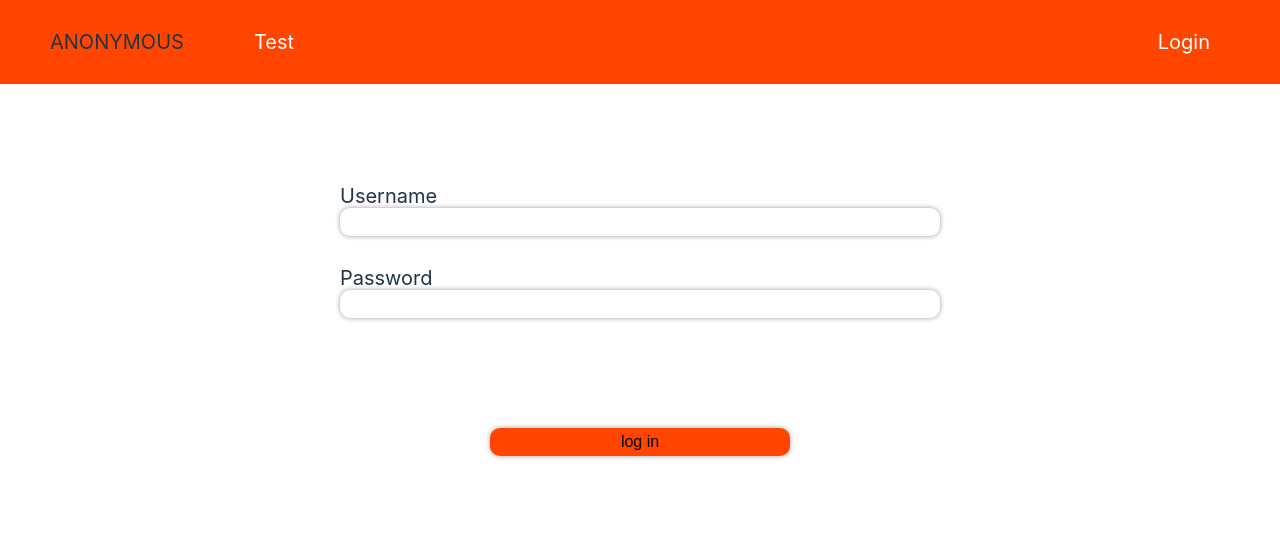
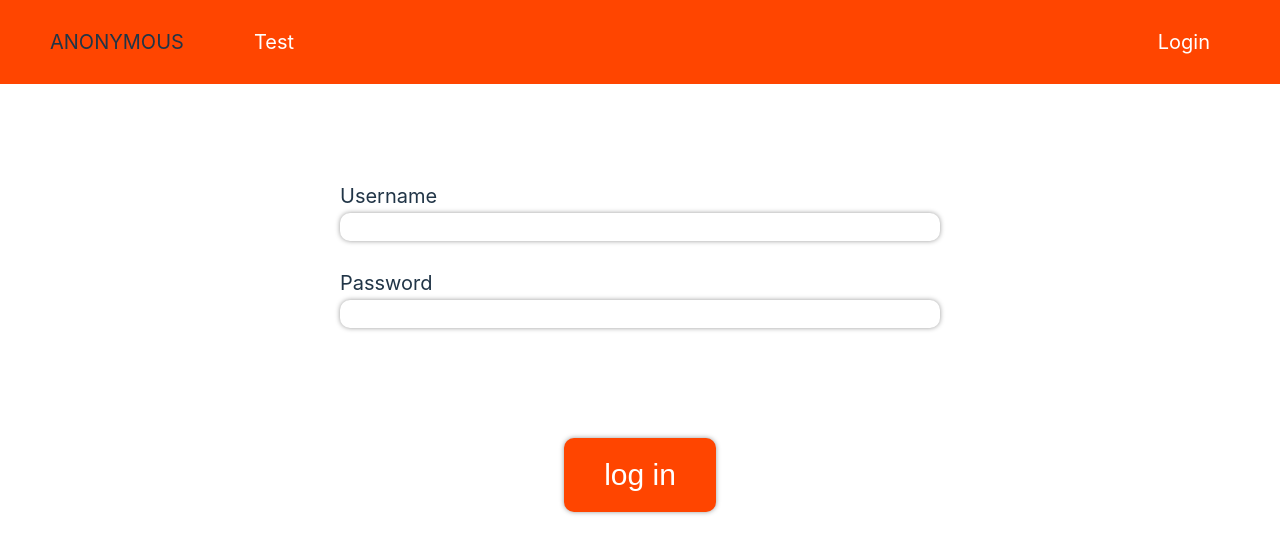
Before and after one commit to Cyfroni/Quiz-app, a React (Vite) app: page /login in a window 1280 px wide. Shown: the top 554 px of the page. Built offline with nearby package versions, Linux system fonts and the light colour scheme; no server answers.

Commit message:
styling, refactor

```diff
--- a/src/Root.jsx
+++ b/src/Root.jsx
@@ -24,12 +24,13 @@ const MainNavStyled = styled.nav`
 
     li {
       padding: 1rem 2rem;
+      transition: all 0.3s;
       &:last-child {
         margin-left: auto;
       }
       &:hover {
-        background-color: yellowgreen;
-        color: black;
+        background-color: orange;
+        color: #333;
       }
     }
 
--- a/src/common/Button.jsx
+++ b/src/common/Button.jsx
@@ -2,10 +2,11 @@ import React from "react";
 import styled from "styled-components";
 
 const ButtonStyled = styled.button`
-  font-size: 1.6rem;
-  padding: 0.5rem 1rem;
+  padding: ${({ size }) => (size === "big" ? "2rem 4rem" : "0.5rem 1rem")};
+  font-size: ${({ size }) => (size === "big" ? "3rem" : "1.6rem")};
   border-radius: 10px;
-  background-color: orangered;
+  background-color: ${({ primary }) => (primary ? "orangered" : "white")};
+  color: ${({ primary }) => (primary ? "white" : "orangered")};
   border: none;
   box-shadow: 0 0 5px #999;
   transition: all 0.3s;
@@ -13,10 +14,12 @@ const ButtonStyled = styled.button`
 
   &:hover {
     background-color: orange;
+    color: #333;
   }
 
   &[disabled] {
-    background-color: brown;
+    background-color: #ddd;
+    color: #333;
     cursor: initial;
   }
 `;
--- /dev/null
+++ b/src/common/CheckBox.jsx
@@ -0,0 +1,8 @@
+import React from "react";
+import styled from "styled-components";
+
+const CheckBoxStyled = styled.input``;
+
+export default function CheckBox(props) {
+  return <CheckBoxStyled type="checkbox" {...props} />;
+}
--- /dev/null
+++ b/src/common/Input.jsx
@@ -0,0 +1,14 @@
+import React from "react";
+import styled from "styled-components";
+
+const InputStyled = styled.input`
+  font-size: 1.6rem;
+  padding: 0.5rem;
+  border-radius: 10px;
+  border: none;
+  box-shadow: 0 0 5px #999;
+`;
+
+export default function Input(props) {
+  return <InputStyled type={props.type || "text"} />;
+}
--- a/src/common/InputGroup.jsx
+++ /dev/null
@@ -1,28 +0,0 @@
-import React from "react";
-import styled from "styled-components";
-
-const InputGroupStyled = styled.div`
-  display: flex;
-  flex-direction: column;
-
-  label {
-    font-size: 2rem;
-  }
-
-  input {
-    font-size: 1.6rem;
-    padding: 0.5rem;
-    border-radius: 10px;
-    border: none;
-    box-shadow: 0 0 5px #999;
-  }
-`;
-
-export default function InputGroup({ value, onChange, label }) {
-  return (
-    <InputGroupStyled>
-      <label htmlFor={label}>{label}</label>
-      <input id={label} type="text" value={value} onChange={onChange} />
-    </InputGroupStyled>
-  );
-}
--- /dev/null
+++ b/src/common/TextArea.jsx
@@ -0,0 +1,9 @@
+import styled from "styled-components";
+
+const TextAreaStyled = styled.textarea`
+  font-size: 1.6rem;
+  padding: 0.5rem;
+  border-radius: 10px;
+`;
+
+export default TextAreaStyled;
--- a/src/pages/AddQuestion.jsx
+++ b/src/pages/AddQuestion.jsx
@@ -2,6 +2,25 @@ import { getDatabase, push, ref, set } from "firebase/database";
 import React, { useState } from "react";
 import styled from "styled-components";
 import Button from "../common/Button";
+import CheckBox from "../common/CheckBox";
+import TextArea from "../common/TextArea";
+
+const InputGroupStyled = styled.div`
+  display: flex;
+  flex-direction: column;
+
+  label {
+    font-size: 2rem;
+    margin-bottom: 5px;
+  }
+
+  > div {
+    display: flex;
+    textarea {
+      flex: 1;
+    }
+  }
+`;
 
 const AddQuestionStyled = styled.section`
   display: flex;
@@ -13,20 +32,10 @@ const AddQuestionStyled = styled.section`
   max-width: 60rem;
 
   font-size: 2rem;
+`;
 
-  > div > div {
-    display: flex;
-    textarea {
-      font-size: 1.6rem;
-      padding: 0.5rem;
-      border-radius: 10px;
-      flex: 1;
-    }
-  }
-
-  button {
-    align-self: flex-start;
-  }
+const AddQuestionButton = styled(Button)`
+  align-self: flex-start;
 `;
 
 export default function AddQuestion() {
@@ -61,22 +70,22 @@ export default function AddQuestion() {
 
   return (
     <AddQuestionStyled>
-      <div>
+      <InputGroupStyled>
         <label htmlFor="question">Question</label>
         <div>
-          <textarea
+          <TextArea
             name="question"
             id="question"
             value={question}
             onChange={(e) => setQuestion(e.target.value)}
-          ></textarea>
+          ></TextArea>
         </div>
-      </div>
+      </InputGroupStyled>
       {Object.entries(answers).map(([key, value]) => (
-        <div key={key}>
+        <InputGroupStyled key={key}>
           <label htmlFor={key}>{key}</label>
           <div>
-            <textarea
+            <TextArea
               name={key}
               id={key}
               type="text"
@@ -91,8 +100,7 @@ export default function AddQuestion() {
                 }))
               }
             />
-            <input
-              type="checkbox"
+            <CheckBox
               value={value.text}
               onChange={(e) =>
                 setAnswers((answers) => ({
@@ -105,10 +113,12 @@ export default function AddQuestion() {
               }
             />
           </div>
-        </div>
+        </InputGroupStyled>
       ))}
-      <Button onClick={addAnswer}>Add new answer</Button>
-      <Button onClick={save}>save</Button>
+      <AddQuestionButton onClick={addAnswer}>+</AddQuestionButton>
+      <Button onClick={save} primary>
+        Save
+      </Button>
     </AddQuestionStyled>
   );
 }
--- a/src/pages/Login.jsx
+++ b/src/pages/Login.jsx
@@ -3,7 +3,17 @@ import React, { useState } from "react";
 import { useNavigate } from "react-router-dom";
 import styled from "styled-components";
 import Button from "../common/Button";
-import InputGroup from "../common/InputGroup";
+import Input from "../common/Input";
+
+const InputGroupStyled = styled.div`
+  display: flex;
+  flex-direction: column;
+
+  label {
+    font-size: 2rem;
+    margin-bottom: 5px;
+  }
+`;
 
 const LoginStyled = styled.section`
   display: flex;
@@ -17,8 +27,6 @@ const LoginStyled = styled.section`
   font-size: 3rem;
 
   button {
-    width: 50%;
-
     margin: 0 auto;
     margin-top: 8rem;
   }
@@ -45,17 +53,25 @@ export default function Login() {
 
   return (
     <LoginStyled>
-      <InputGroup
-        value={username}
-        onChange={(e) => setUsername(e.target.value)}
-        label="Username"
-      />
-      <InputGroup
-        value={password}
-        onChange={(e) => setPassword(e.target.value)}
-        label="Password"
-      />
-      <Button onClick={login}>log in</Button>
+      <InputGroupStyled>
+        <label htmlFor="username">Username</label>
+        <Input
+          id="username"
+          value={username}
+          onChange={(e) => setUsername(e.target.value)}
+        ></Input>
+      </InputGroupStyled>
+      <InputGroupStyled>
+        <label htmlFor="password">Password</label>
+        <Input
+          id="password"
+          value={password}
+          onChange={(e) => setPassword(e.target.value)}
+        ></Input>
+      </InputGroupStyled>
+      <Button size="big" onClick={login} primary>
+        log in
+      </Button>
     </LoginStyled>
   );
 }
--- a/src/pages/Test.jsx
+++ b/src/pages/Test.jsx
@@ -10,6 +10,7 @@ import { useState } from "react";
 import { useLoaderData } from "react-router-dom";
 import styled from "styled-components";
 import Button from "../common/Button";
+import CheckBox from "../common/CheckBox";
 
 // const QUESTIONS = [
 //   {
@@ -108,8 +109,7 @@ function Test() {
         <ul>
           {Object.entries(question?.answers || {}).map(([key, value]) => (
             <li key={key}>
-              <input
-                type="checkbox"
+              <CheckBox
                 id={key}
                 name={key}
                 value={checkedAnswers[key]}
```
